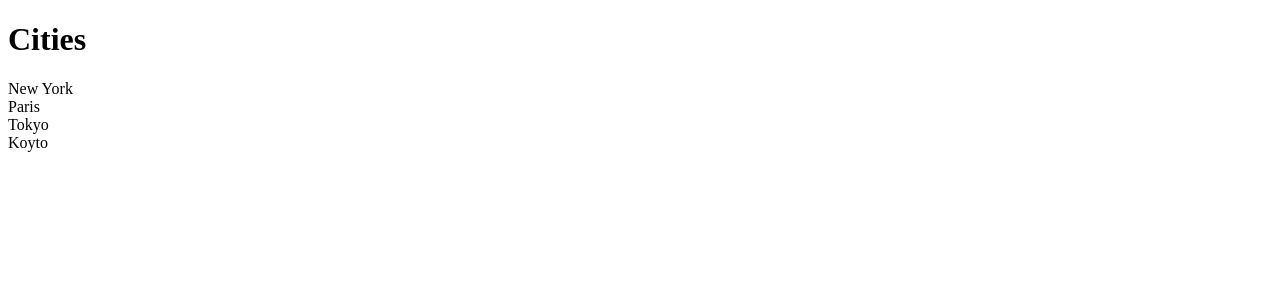
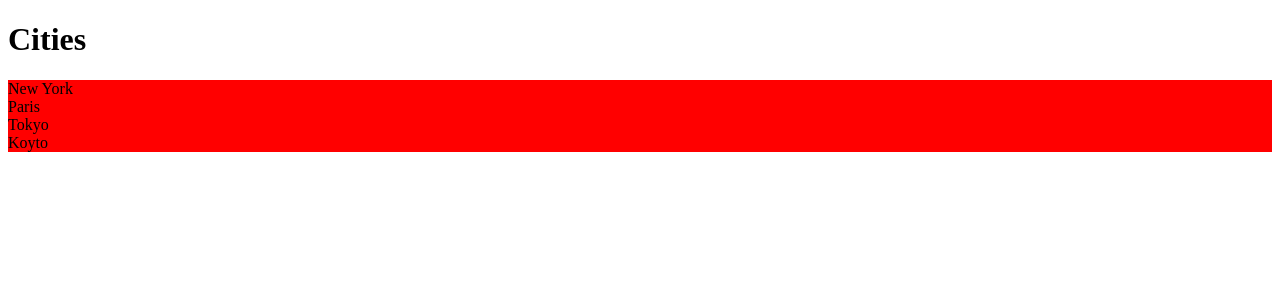
Before and after one commit to ThihanWinhtet/ReactByMosh, a React (Vite) app: page / in a window 1280 px wide. Shown: the top 300 px of the page. Built offline with nearby package versions, Linux system fonts and the light colour scheme.

Commit message:
css modue.

```diff
--- a/src/components/ListGroup/ListGroup.css
+++ /dev/null
@@ -1,4 +0,0 @@
-.list-group{
-    list-style: none;
-    padding: 0;
-}
--- /dev/null
+++ b/src/components/ListGroup/ListGroup.module.css
@@ -0,0 +1,7 @@
+.listGroup{
+    list-style: none;
+    padding: 0;
+}
+.container{
+    background: red;
+}
--- a/src/components/ListGroup/ListGroup.tsx
+++ b/src/components/ListGroup/ListGroup.tsx
@@ -1,19 +1,19 @@
 import { useState } from "react";
-import './ListGroup.css'
+import styles from "./ListGroup.module.css";
 
 interface Props {
   items: string[];
   heading: string;
-  onSelected : (item : string) => void;
-  onSelectedIndex : (item : number) => number;
+  onSelected: (item: string) => void;
+  onSelectedIndex: (item: number) => number;
 }
 
-function ListGroup({ items, heading, onSelected, onSelectedIndex}: Props) {
+function ListGroup({ items, heading, onSelected, onSelectedIndex }: Props) {
   let [selectedIndex, setSelectedIndex] = useState(-1);
   return (
     <>
       <h1>{heading}</h1>
-      <ul className="list-group">
+      <ul className={[styles.listGroup, styles.container].join(' ')}>
         {items.map((item, index) => (
           <li
             className={
@@ -23,8 +23,8 @@
             }
             key={item}
             onClick={() => {
-                onSelected(item);
-                let inde = onSelectedIndex(index);
+              onSelected(item);
+              let inde = onSelectedIndex(index);
 
               setSelectedIndex(inde);
             }}
```
